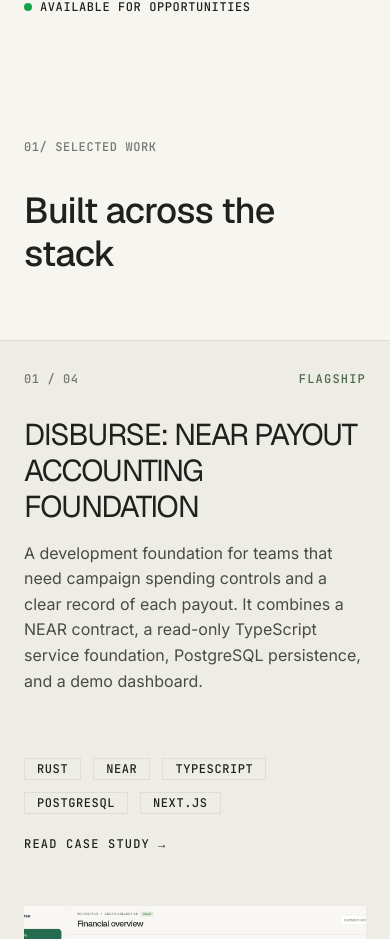
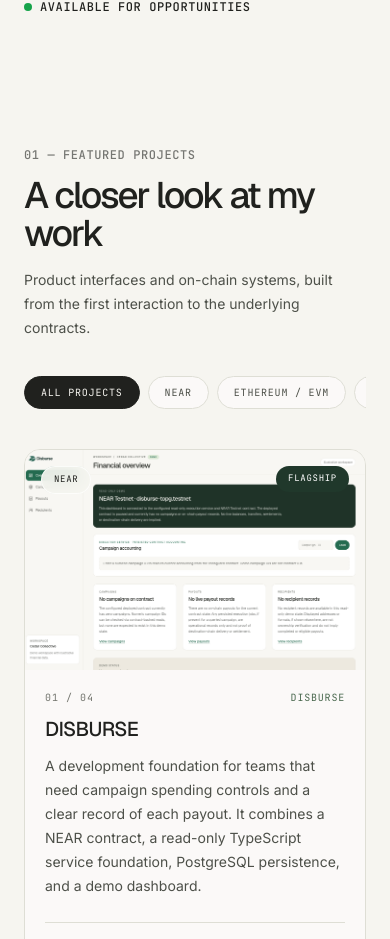
Before and after one commit to Sharon-dev-create/Sharon_Emmanuel_Web3_Porfolio, a Next.js app: page / in a window 390 px wide. Shown: the part 833-1772 px from the top of the page. Built offline with nearby package versions, Linux system fonts and the light colour scheme.

Commit message:
reconfigurations

```diff
--- a/components/sections/SelectedWork.tsx
+++ b/components/sections/SelectedWork.tsx
@@ -1,36 +1,126 @@
+import Image from "next/image";
+import Link from "next/link";
 import { projects } from "@/data/projects";
-import ProjectRow from "@/components/projects/ProjectRow";
-import ArrowLink from "@/components/ui/ArrowLink";
 import Eyebrow from "@/components/ui/Eyebrow";
 
+const filters = ["ALL PROJECTS", "NEAR", "ETHEREUM / EVM", "SMART CONTRACTS"];
+
+function projectCategory(project: (typeof projects)[number]) {
+  if (project.tags.includes("NEAR")) return "NEAR";
+  if (project.tags.includes("SOLIDITY")) return "ETHEREUM / EVM";
+  return "SMART CONTRACTS";
+}
+
 export default function SelectedWork() {
-  const featured = projects.slice(0, 2);
+  return (
+    <section className="px-page-mobile py-20 md:px-page-desktop md:py-28" id="work">
+      <div className="mx-auto max-w-[1240px]">
+        <div className="mb-9 flex flex-col gap-4 md:mb-12">
+          <Eyebrow>01 — FEATURED PROJECTS</Eyebrow>
+          <h2 className="max-w-3xl font-display text-[clamp(2.3rem,5vw,4rem)] font-medium leading-[1.02] tracking-[-0.055em]">
+            A closer look at my work
+          </h2>
+          <p className="max-w-xl text-sm leading-6 text-muted-variant md:text-base">
+            Product interfaces and on-chain systems, built from the first interaction to the underlying contracts.
+          </p>
+        </div>
 
-  return (
-    <section className="px-page-mobile md:px-page-desktop py-16 md:py-24" id="work">
-      <div className="grid grid-cols-1 md:grid-cols-12 gap-gutter mb-16">
-        <div className="md:col-span-2">
-          <Eyebrow>01/ SELECTED WORK</Eyebrow>
+        <div aria-label="Project categories" className="mb-8 flex gap-2 overflow-x-auto pb-2 md:mb-10">
+          {filters.map((filter, index) => (
+            <span
+              key={filter}
+              aria-current={index === 0 ? "true" : undefined}
+              className={`shrink-0 rounded-full border px-4 py-2 font-mono text-[10px] uppercase tracking-[0.08em] ${
+                index === 0
+                  ? "border-foreground bg-foreground text-background"
+                  : "border-editorial-border bg-surface text-muted-variant"
+              }`}
+            >
+              {filter}
+            </span>
+          ))}
         </div>
-        <div className="md:col-span-10">
-          <h2 className="font-display text-headline-mobile md:text-headline-lg">
-            Built across the stack
-          </h2>
-        </div>
-      </div>
 
-      {featured.map((project, i) => (
-        <ProjectRow
-          key={project.slug}
-          project={project}
-          border={i === featured.length - 1 ? "top-bottom" : "top"}
-          featured={i === 0}
-        />
-      ))}
+        <div className="grid grid-cols-1 gap-5 sm:grid-cols-2 md:gap-7">
+          {projects.map((project) => {
+            const isFlagship = project.slug === "disburse";
+            const hasLiveDemo = project.liveUrl?.startsWith("https://");
 
-      <div className="grid grid-cols-1 md:grid-cols-12 gap-gutter pt-12">
-        <div className="md:col-start-3 md:col-span-8">
-          <ArrowLink href="/projects">VIEW ALL WORK</ArrowLink>
+            return (
+              <article
+                key={project.slug}
+                className="group overflow-hidden rounded-2xl border border-editorial-border bg-surface transition-[border-color,transform,box-shadow] duration-300 hover:-translate-y-1 hover:border-foreground/30 hover:shadow-[0_18px_45px_rgba(32,33,30,0.08)]"
+              >
+                <Link
+                  href={`/projects/${project.slug}`}
+                  aria-label={`Read the ${project.name} case study`}
+                  className="relative block aspect-[1.55/1] overflow-hidden bg-[#e9e8df] focus-visible:outline focus-visible:outline-2 focus-visible:outline-offset-[-3px] focus-visible:outline-accent-green"
+                >
+                  {project.image && (
+                    <Image
+                      src={project.image}
+                      alt={`${project.name} project interface`}
+                      fill
+                      sizes="(max-width: 639px) 100vw, (max-width: 1100px) 50vw, 580px"
+                      className="object-cover object-top transition-transform duration-700 ease-out group-hover:scale-[1.025]"
+                    />
+                  )}
+                  <span className="absolute left-4 top-4 rounded-full border border-white/70 bg-background/90 px-3 py-1.5 font-mono text-[9px] uppercase tracking-[0.08em] text-foreground backdrop-blur-sm">
+                    {projectCategory(project)}
+                  </span>
+                  {isFlagship && (
+                    <span className="absolute right-4 top-4 rounded-full bg-[#20382b] px-3 py-1.5 font-mono text-[9px] uppercase tracking-[0.08em] text-white">
+                      Flagship
+                    </span>
+                  )}
+                </Link>
+
+                <div className="flex min-h-[230px] flex-col p-5 sm:p-6 md:min-h-[245px] md:p-7">
+                  <div className="mb-3 flex items-center justify-between gap-4">
+                    <span className="font-mono text-[10px] tracking-[0.1em] text-muted">{project.number} / 04</span>
+                    <span className="font-mono text-[10px] uppercase tracking-[0.08em] text-accent-green">{project.name}</span>
+                  </div>
+                  <h3 className="mb-3 font-display text-xl font-medium leading-tight tracking-[-0.04em] md:text-2xl">
+                    {project.title.split(":")[0]}
+                  </h3>
+                  <p className="mb-6 max-w-[58ch] text-sm leading-6 text-muted-variant">
+                    {project.summary}
+                  </p>
+                  <div className="mt-auto flex flex-wrap items-center gap-x-5 gap-y-3 border-t border-editorial-border pt-4">
+                    <Link
+                      href={`/projects/${project.slug}`}
+                      className="font-mono text-[10px] uppercase tracking-[0.09em] text-foreground transition-colors hover:text-accent-green focus-visible:outline focus-visible:outline-2 focus-visible:outline-offset-4 focus-visible:outline-accent-green"
+                    >
+                      Case study <span aria-hidden="true">↗</span>
+                    </Link>
+                    {hasLiveDemo && project.liveUrl && (
+                      <a
+                        href={project.liveUrl}
+                        target="_blank"
+                        rel="noopener noreferrer"
+                        className="font-mono text-[10px] uppercase tracking-[0.09em] text-muted-variant transition-colors hover:text-foreground focus-visible:outline focus-visible:outline-2 focus-visible:outline-offset-4 focus-visible:outline-accent-green"
+                      >
+                        Live demo <span aria-hidden="true">↗</span>
+                      </a>
+                    )}
+                    <a
+                      href={project.github}
+                      target="_blank"
+                      rel="noopener noreferrer"
+                      className="font-mono text-[10px] uppercase tracking-[0.09em] text-muted-variant transition-colors hover:text-foreground focus-visible:outline focus-visible:outline-2 focus-visible:outline-offset-4 focus-visible:outline-accent-green"
+                    >
+                      GitHub <span aria-hidden="true">↗</span>
+                    </a>
+                  </div>
+                  {isFlagship && (
+                    <p className="mt-3 font-mono text-[9px] uppercase tracking-[0.08em] text-muted">
+                      Read-only demo · No live payouts
+                    </p>
+                  )}
+                </div>
+              </article>
+            );
+          })}
         </div>
       </div>
     </section>
```
